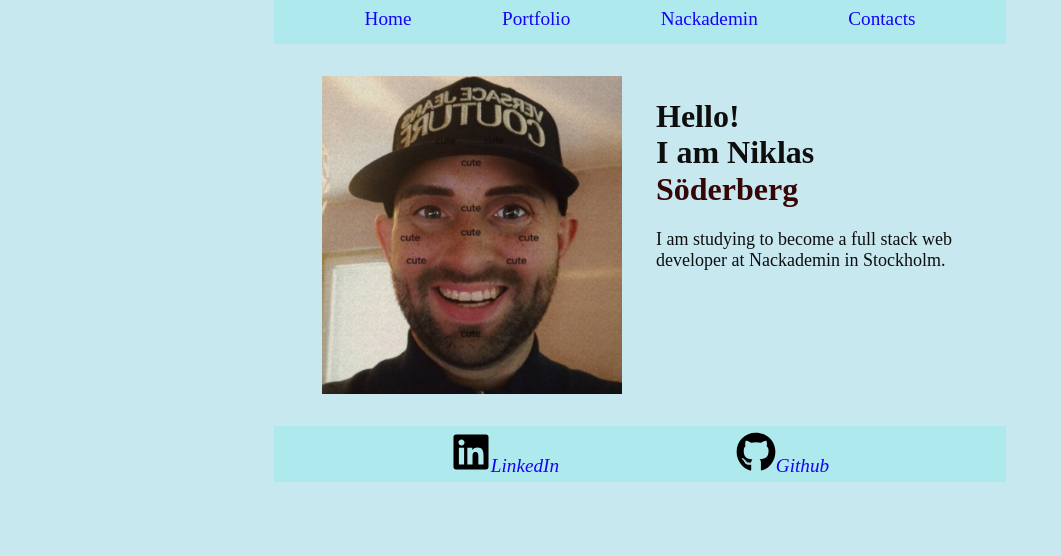
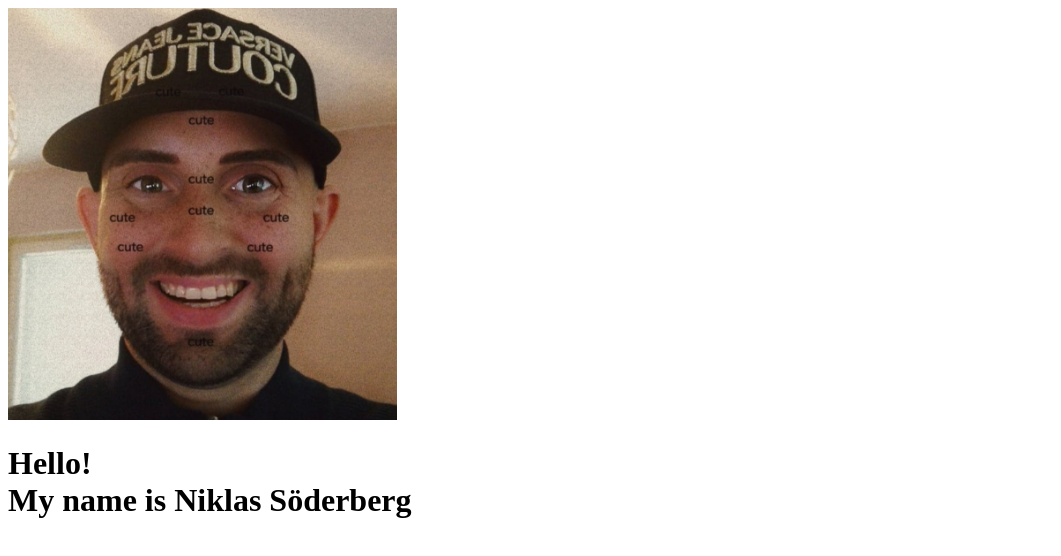
Before and after one commit to NiklasSod/NiklasSod.github.io, a website: page index.html in a window 1280 px wide. Shown: the whole page, without its empty margins (0-1061 px from the left). Drawn offline with Linux system fonts and the light colour scheme.

Commit message:
start html

```diff
--- a/css/_maincontent.scss
+++ /dev/null
@@ -1,24 +0,0 @@
-.main {
-    .home {
-        display: grid;
-        grid-template-columns: 1fr 1fr;
-        grid-template-areas: "img aboutMe";
-        color: $primary-color;
-        margin: 1em 2em;
-        img {
-            max-width: 300px;
-            margin: 1em;
-        }
-        #aboutMe {
-        padding: 1em;
-            h1 {
-                span {
-                    color: rgb(54, 5, 5);
-                }
-            }
-            p {
-                font-size: large;
-            }
-        }
-    }
-}
--- a/css/main.scss
+++ /dev/null
@@ -1,57 +0,0 @@
-@import "settings";
-@import "maincontent";
-@import "mediaQuery";
-
-* {
-    box-sizing: content-box;
-}
-
-body {
-    background-color: $background-color;
-}
-
-.container {
-    display: grid;
-    grid-template-columns: repeat(5, 1fr);
-    padding: 0 30px;
-    grid-template-areas: ". content content content .";
-}
-
-.content {
-    grid-area: content;
-    width: 100%;
-
-    .nav {
-        @include navFootStyle;
-        top: 0;
-        height: 2em;
-        padding-top: 0.3em;
-        a {
-            vertical-align: middle;
-            text-decoration: none;
-            color: $link-color;
-            &:hover {
-                box-sizing: border-box;
-                color: $hover-link-color;
-                text-decoration: underline;
-            }
-        }
-    }
-
-    .footer {
-        @include navFootStyle;
-        bottom: 0;
-        height: 2.6em;
-        padding-top: 0.3em;
-        a {
-            vertical-align: middle;
-            text-decoration: none;
-            color: $link-color;
-            &:hover {
-                box-sizing: border-box;
-                color: $hover-link-color;
-                text-decoration: underline;
-            }
-        }
-    }
-}
--- a/index.html
+++ b/index.html
@@ -1,56 +1,20 @@
 <!DOCTYPE html>
 <html lang="en">
 <head>
-    <meta charset="UTF-8" />
-    <meta name="viewport" content="width=device-width, initial-scale=1.0" />
-    <title>Portfolio</title>
-    <link rel="stylesheet" href="./css/normalize.css" />
-    <link rel="stylesheet" href="./css/main.css" />
-    <link rel="shortcut icon" type="image/x-icon" href="favicon.png" />
+  <meta charset="UTF-8">
+  <meta name="viewport" content="width=device-width, initial-scale=1.0">
+  <title>Niklas Portfolio</title>
+  <link rel="stylesheet" href="./css/main.css">
 </head>
 <body>
+
   <div class="container">
-      <div class="content">
-        <nav class="nav">
-          <span><a href="">Home</a></span>
-          <span><a href="">Portfolio</a></span>
-          <span><a href="">Nackademin</a></span>
-          <span><a href="">Contacts</a></span>
-        </nav>
-
-        <main class="main">
-          <div class="home">
-            <img src="./pics/meprofile.PNG" alt="" />
-            <div id="aboutMe">
-              <h1>Hello! <br>I am Niklas <span id="lastName">Söderberg</span></h1>
-              <p>
-                I am studying to become a full stack web developer at Nackademin in Stockholm.
-              </p>
+    <img class="profilePic" src="./pics/meprofile.PNG" alt="A picture of my face">
+    <div class="aboutMe">
+      <h1>Hello! <br>My name is Niklas <span class="lastName">Söderberg</span></h1>
+      <p></p>
     </div>
   </div>
-        </main>
 
-        <footer class="footer">
-          <a
-            style="font-style: italic"
-            href="https://linkedin.com/in/niklas-söderberg-50aa124a"
-            ><img
-              src="./icons/linkedin.svg"
-              alt="linkedin icon"
-              width="40"
-              height="40"
-            />LinkedIn</a
-          >
-          <a style="font-style: italic" href="https://github.com/NiklasSod"
-            ><img
-              src="./icons/github.svg"
-              alt="github icon"
-              width="40"
-              height="40"
-            />Github</a
-          >
-        </footer>
-      </div>
-    </div>
 </body>
 </html>
```
Also changed, not shown: css/main.css, 1 other file. Lines whose indentation alone changed are shown as unchanged.
